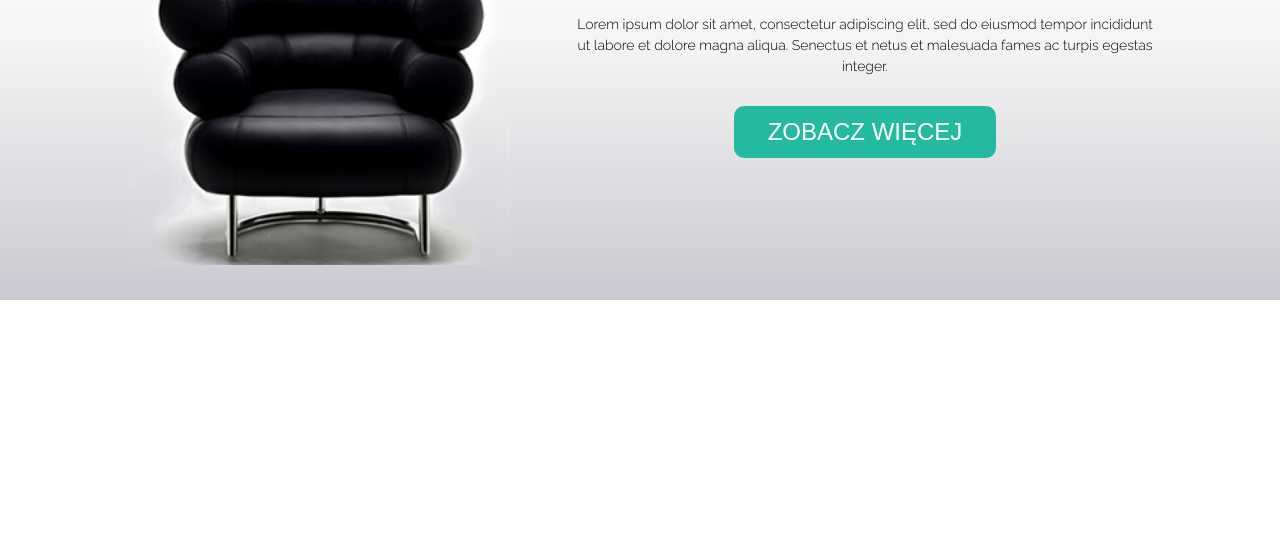
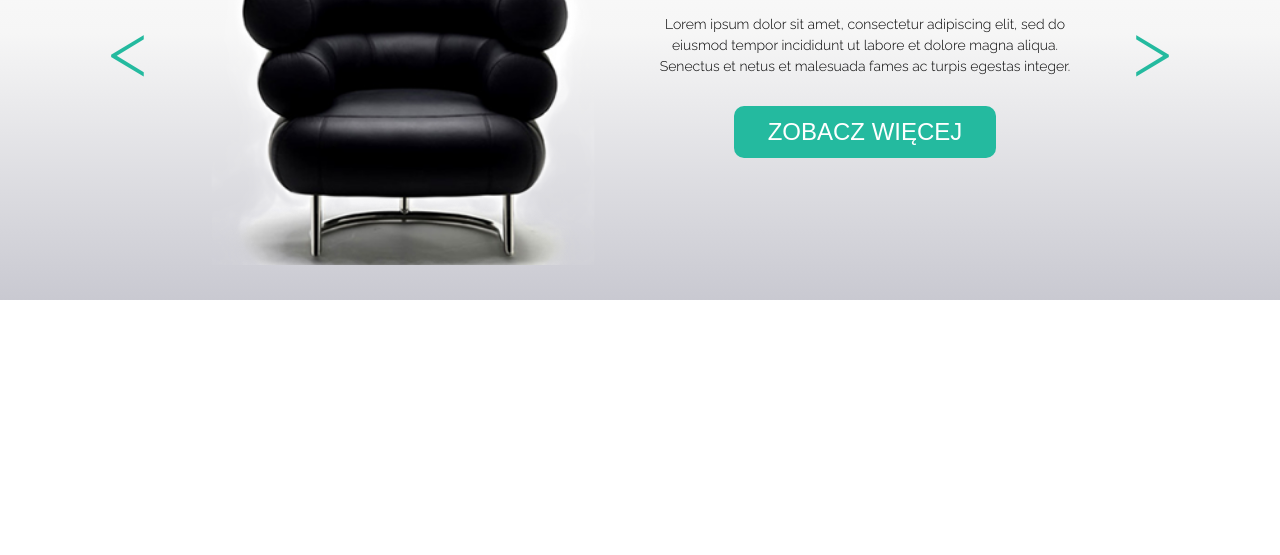
Before and after one commit to BlueMan2017/CodersLab_workshop, a plain HTML site: page index.html in a window 1280 px wide. Shown: the part 245-800 px from the top of the page. Drawn offline with Linux system fonts and the light colour scheme.

Commit message:
poprawki do sekcji z tytułem

```diff
--- a/css/style.css
+++ b/css/style.css
@@ -49,7 +49,6 @@ body {
 /* Title section */
 .titleSection {
   position: relative;
-  height: 504px;
   background: rgba(255, 255, 255, 1);
   background: -moz-linear-gradient(
     top,
@@ -91,6 +90,12 @@ body {
   filter: progid:DXImageTransform.Microsoft.gradient( startColorstr='#ffffff', endColorstr='#c9c9d1', GradientType=0 );
 }
 
+.title-wrapper {
+  display: flex;
+  align-items: center;
+  height: 504px;
+}
+
 .titleArticle {
   position: relative;
   display: flex;
@@ -98,8 +103,13 @@ body {
   justify-content: space-around;
   align-content: center;
   flex-wrap: wrap;
-  width: 90%;
   height: 100%;
+}
+
+.arrow {
+  color: #24ba9f;
+  font-size: 78px;
+  font-weight: 300;
 }
 
 .img-wrapper {
--- a/index.html
+++ b/index.html
@@ -23,8 +23,9 @@
       </nav>
     </header>
     <section class="titleSection">
-      <article class="container titleArticle">
-          <div><img src=""></div>
+      <div class="container title-wrapper">
+        <div class="arrow">&#60;</div>
+        <article class="titleArticle">
           <div class="img-wrapper">
             <img
               class="titleArticle__image"
@@ -40,12 +41,14 @@
             </h2>
             <p>
               Lorem ipsum dolor sit amet, consectetur adipiscing elit, sed do
-            eiusmod tempor incididunt ut labore et dolore magna aliqua. Senectus
-            et netus et malesuada fames ac turpis egestas integer.
+              eiusmod tempor incididunt ut labore et dolore magna aliqua.
+              Senectus et netus et malesuada fames ac turpis egestas integer.
             </p>
             <button class="titleArticle__button">Zobacz więcej</button>
           </div>
         </article>
+        <div class="arrow">&#62;</div>
+      </div>
     </section>
   </body>
 </html>
```
Lines whose indentation alone changed are shown as unchanged.
